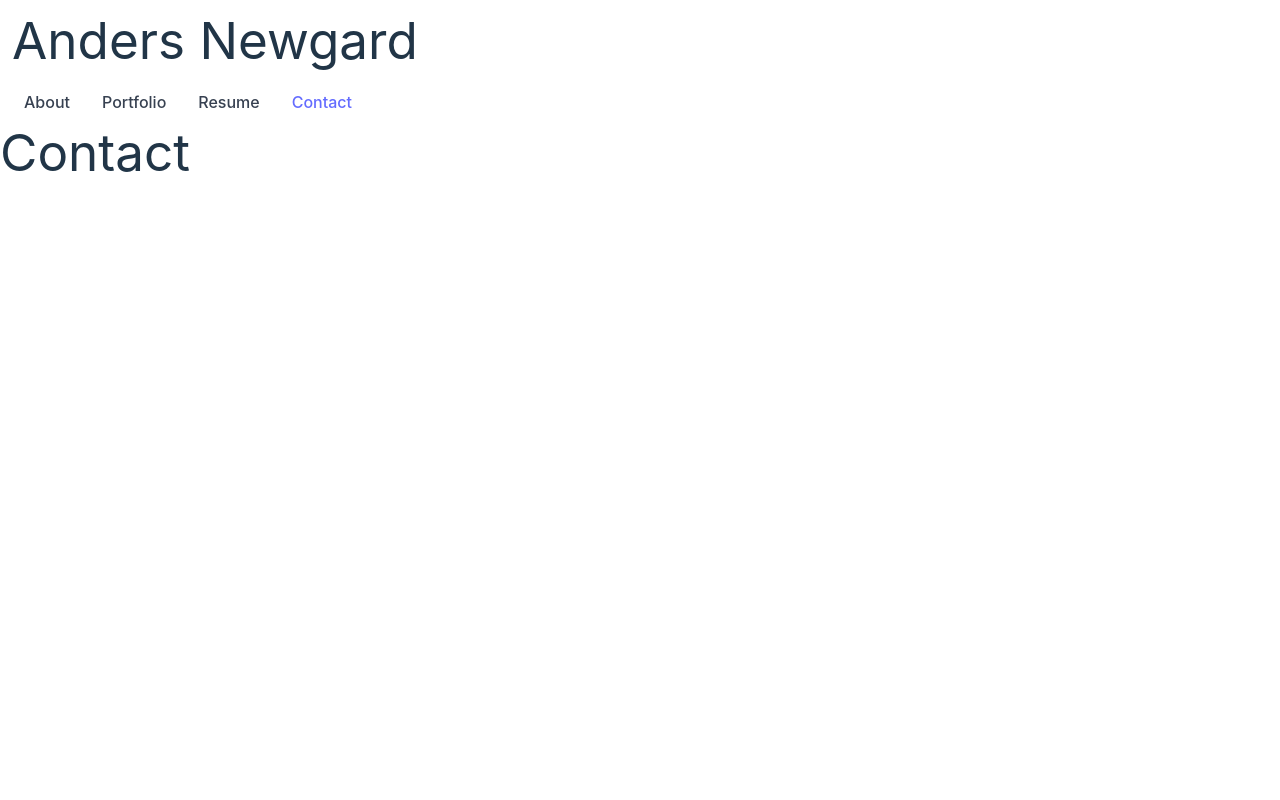
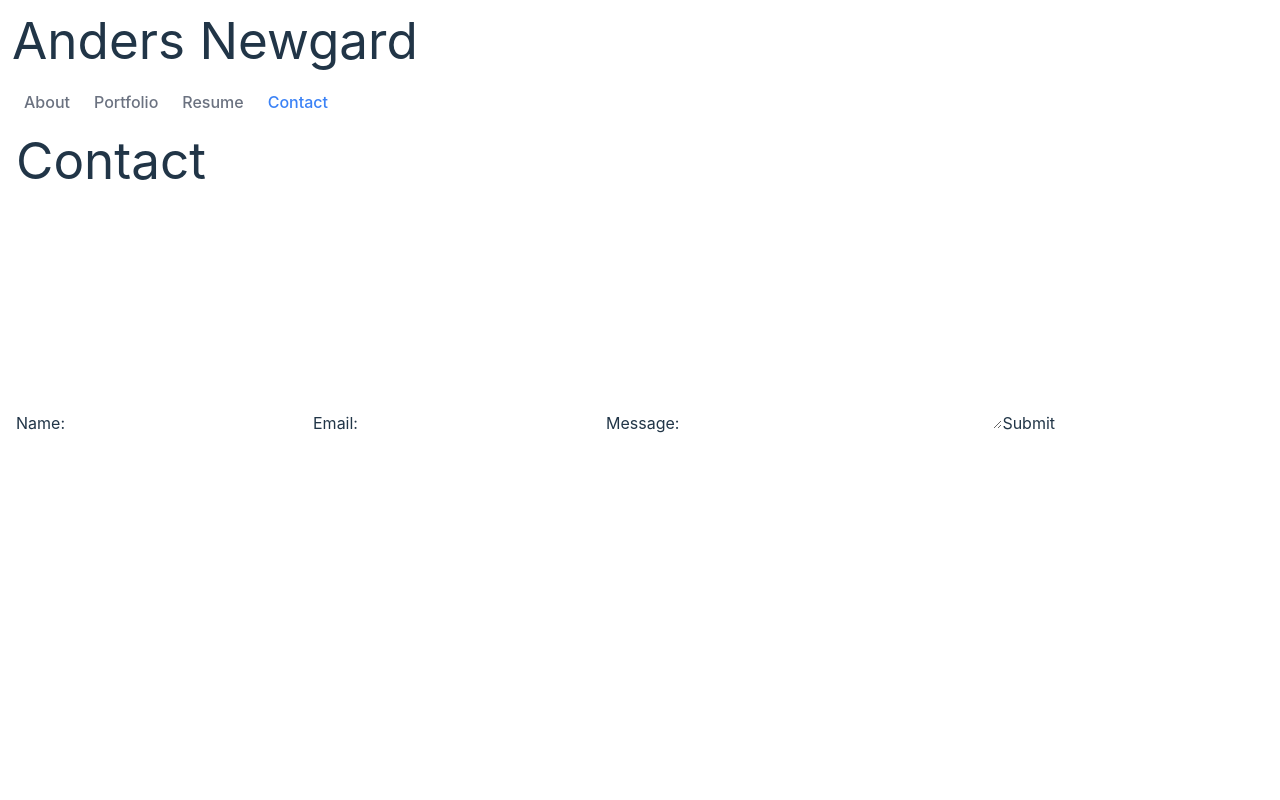
Before and after one commit to anewgard41/Anders-Newgard-Programming-Portfolio, a React (Vite) app: page /contact in a window 1280 px wide. Shown: the top 800 px of the page. Built offline with nearby package versions, Linux system fonts and the light colour scheme.

Commit message:
first draft of README. changed styling of Nav. was overcomplicating things trying to use a hamburger menu. began implementing elements for contact form. styling for about page.

```diff
--- a/src/components/About.jsx
+++ b/src/components/About.jsx
@@ -1,15 +1,17 @@
 function About() {
   return (
     <div>
-      <h1>About</h1>
+      <h1 className="mx-4 mt-2">About</h1>
 
-      <div className="flex">
+      <div className="flex ">
 
-      <img src="./assets/IMG_0863.jpg" alt="Anders Newgard" className="w-1/3 rounded-lg shadow-lg m-4" />
-        <div>
-      <p>Hi everybody! My name is Anders Newgard but most people just call me Ders. I grew up in Chapel Hill, North Carolina and spent most of my life thinking I was going to be a veterinarian. I went to Colorado University and graduated with a degree in Pre-Veterinarian Sciences. I moved back to NC after graduating, and worked in a lab for animal behavior for a bit. After about 3 months of this, I quit, and got a job as a barista! I've been in the specialty coffee industry ever since, and now I manage a coffee shop in Chapel Hill.</p>
+      <img src="../public/IMG_0863.jpg" alt="Anders Newgard" className="w-1/4 rounded-lg shadow-lg m-4" />
+        <div className="my-3 text-xl font-medium leading-loose">
+      <p><strong>Hi everybody!</strong> My name is Anders Newgard but most people just call me Ders. I grew up in Chapel Hill, North Carolina and spent most of my life thinking I was going to be a veterinarian. I went to Colorado University and graduated with a degree in Pre-Veterinarian Sciences. I moved back to NC after graduating, and worked in a lab for animal behavior for a bit. After about 3 months of this, I quit, and got a job as a barista! I've been in the specialty coffee industry ever since, and now I manage a coffee shop in Chapel Hill.</p>
 
-      <p>I love coffee, animals, technology, and a bunch of other things. I grew up a huge PC gamer, overall nerd, and have wanted to break into coding for along time now. I am extremely excited to have the opportunity to be apart of this program, and look forward to learning and mastering the necessary tools to become a professional developer.</p>
+      <p className="indent-8 mt-4">I love coffee, animals, technology, and a bunch of other things. I grew up a huge PC gamer, overall nerd, and have wanted to break into coding for along time now. I am extremely excited to have the opportunity to be apart of this program, and look forward to learning and mastering the necessary tools to become a professional developer.</p>
+
+
       </div>
       </div>
     </div>
--- a/src/components/Contact.jsx
+++ b/src/components/Contact.jsx
@@ -1,8 +1,25 @@
 function Contact() {
   return (
     <div>
-      <h1>Contact</h1>
+      <h1 className="mx-4 mt-2">Contact</h1>
+
+      <div className="flex flex-col">
+        <div className="mx-4">
+          <p className="text-lg"><a href="mailto:anewgard41@gmail.com"></a></p>
+          <form action="submit">
+            <label htmlFor="name">Name:</label>
+            <input type="text" name="name" id="name" />
+            <label htmlFor="email">Email:</label>
+            <input type="email" name="email" id="email" />
+            <label htmlFor="message">Message:</label>
+            <textarea name="message" id="message" cols="30" rows="10"></textarea>
+            <input type="submit" value="Submit" />
+          </form>
+      </div>
     </div>
+
+    </div>
+
   )
 }
 
--- a/src/components/Nav.jsx
+++ b/src/components/Nav.jsx
@@ -2,64 +2,36 @@ import React from "react";
 import { Link } from "react-router-dom";
 
 function Nav({ currentPage }) {
-    const isPageActive = (page) => currentPage === page ? "text-primary-700" : "text-gray-700";
+    const isPageActive = (page) => (currentPage === page ? "text-blue-500 hover:text-blue-800" : "text-gray-500 hover:text-gray-700 cursor-pointer");
 
     return (
         <nav className="bg-white border-gray-200 px-4 lg:px-6 py-2.5 dark:bg-gray-800">
-            <div className="flex flex-wrap justify-between items-center mx-auto max-w-screen-xl">
-                <div className="hidden justify-between items-center w-full lg:flex lg:w-auto lg:order-1">
-                    <ul className="flex flex-col mt-4 font-medium lg:flex-row lg:space-x-8 lg:mt-0">
+            <div className="flex items-center justify-between mx-auto max-w-screen-xl">
+                <ul className="flex space-x-6">
                     <li>
-                            <Link
-                                to="/"
-                                className={`block py-2 pr-4 pl-3 border-b border-gray-100 hover:bg-gray-50 lg:hover:bg-transparent lg:border-0 lg:p-0 dark:text-gray-400 lg:dark:hover:text-white dark:hover:bg-gray-700 dark:hover:text-white lg:dark:hover:bg-transparent dark:border-gray-700 ${isPageActive("/")}`}
-                            >
+                        <Link to="/" className={isPageActive("/")}>
                             About
                         </Link>
                     </li>
                     <li>
-                            <Link
-                                to="/portfolio"
-                                className={`block py-2 pr-4 pl-3 border-b border-gray-100 hover:bg-gray-50 lg:hover:bg-transparent lg:border-0 lg:p-0 dark:text-gray-400 lg:dark:hover:text-white dark:hover:bg-gray-700 dark:hover:text-white lg:dark:hover:bg-transparent dark:border-gray-700 ${isPageActive("/portfolio")}`}
-                            >
+                        <Link to="/portfolio" className={isPageActive("/portfolio")}>
                             Portfolio
                         </Link>
                     </li>
                     <li>
-                            <Link
-                                to="/resume"
-                                className={`block py-2 pr-4 pl-3 border-b border-gray-100 hover:bg-gray-50 lg:hover:bg-transparent lg:border-0 lg:p-0 dark:text-gray-400 lg:dark:hover:text-white dark:hover:bg-gray-700 dark:hover:text-white lg:dark:hover:bg-transparent dark:border-gray-700 ${isPageActive("/resume")}`}
-                            >
+                        <Link to="/resume" className={isPageActive("/resume")}>
                             Resume
                         </Link>
                     </li>
                     <li>
-                            <Link
-                                to="/contact"
-                                className={`block py-2 pr-4 pl-3 border-b border-gray-100 hover:bg-gray-50 lg:hover:bg-transparent lg:border-0 lg:p-0 dark:text-gray-400 lg:dark:hover:text-white dark:hover:bg-gray-700 dark:hover:text-white lg:dark:hover:bg-transparent dark:border-gray-700 ${isPageActive("/contact")}`}
-                            >
+                        <Link to="/contact" className={isPageActive("/contact")}>
                             Contact
                         </Link>
                     </li>
                 </ul>
-                </div>
             </div>
         </nav>
     );
 }
 
 export default Nav;
-
-
-
-//     <ul class="flex">
-//   <li class="mr-3">
-//     <a class="inline-block border border-blue-500 rounded py-1 px-3 bg-blue-500 text-white" href="#">Active Pill</a>
-//   </li>
-//   <li class="mr-3">
-//     <a class="inline-block border border-white rounded hover:border-gray-200 text-blue-500 hover:bg-gray-200 py-1 px-3" href="#">Pill</a>
-//   </li>
-//   <li class="mr-3">
-//     <a class="inline-block py-1 px-3 text-gray-400 cursor-not-allowed" href="#">Disabled Pill</a>
-//   </li>
-// </ul>
--- a/src/components/Portfolio.jsx
+++ b/src/components/Portfolio.jsx
@@ -26,7 +26,7 @@ function Portfolio () {
     ]);
 
     return (
-        <section className='my-8'>
+        <section className='p-4 my-8'>
         <h1 className='font-bold mb-4'>Portfolio</h1>
         <div className='grid grid-cols-1 md:grid-cols-2 lg:grid-cols-3 gap-8'>
             {projects.map((project, i) => (
```
Also changed, not shown: 2 other files (tests, documents, lock files or other folders). Lines whose indentation alone changed are shown as unchanged.
